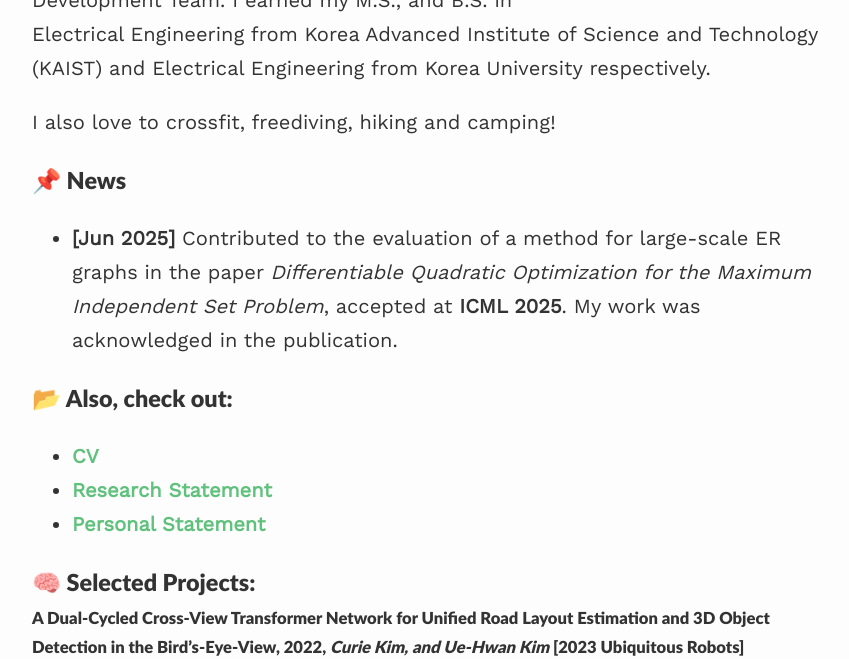
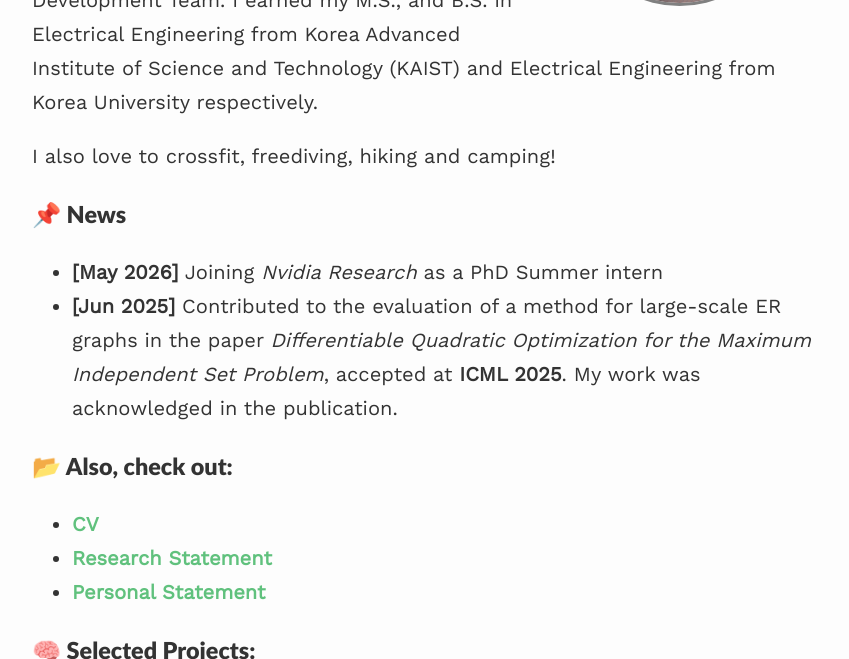
Before and after one commit to curie3170/curie3170.github.io, a Jekyll site: the page built from index.md, in a window 1280 px wide and 900 px high, scrolled down 535 px, cut to the strip 0-659 px from the top of the window. Shown: the whole strip, without its empty margins (208-1057 px from the left). Built offline with Jekyll 4.4.1, drawn with Linux system fonts in a browser that asks for light colours; nearby versions of some CDN libraries.

Commit message:
Update index.md

```diff
--- a/index.md
+++ b/index.md
@@ -3,7 +3,7 @@ layout: about
 permalink: /
 profile:
   align: right
-  image: Hornbake.jpg
+  image: IMG_9376.jpeg
 published: true
 ---
 Hello, I am a 3rd year Computer Science PhD student working with professor [Cunxi Yu](https://ycunxi.github.io/cunxiyu/), in Univerity of Maryland, College Park. I am focusing on utilizing machine learning in circuit reasoning and designing circuits as an application of Electronic Design Automation.
@@ -14,6 +14,7 @@ I also love to crossfit, freediving, hiking and camping!
 
 ### 📌 News
 
+- **[May 2026]** Joining *Nvidia Research* as a PhD Summer intern
 - **[Jun 2025]** Contributed to the evaluation of a method for large-scale ER graphs in the paper *[Differentiable Quadratic Optimization for the Maximum Independent Set Problem](https://arxiv.org/html/2406.19532v6)*, accepted at **ICML 2025**. My work was acknowledged in the publication.
 
 ### 📂 Also, check out:
```
